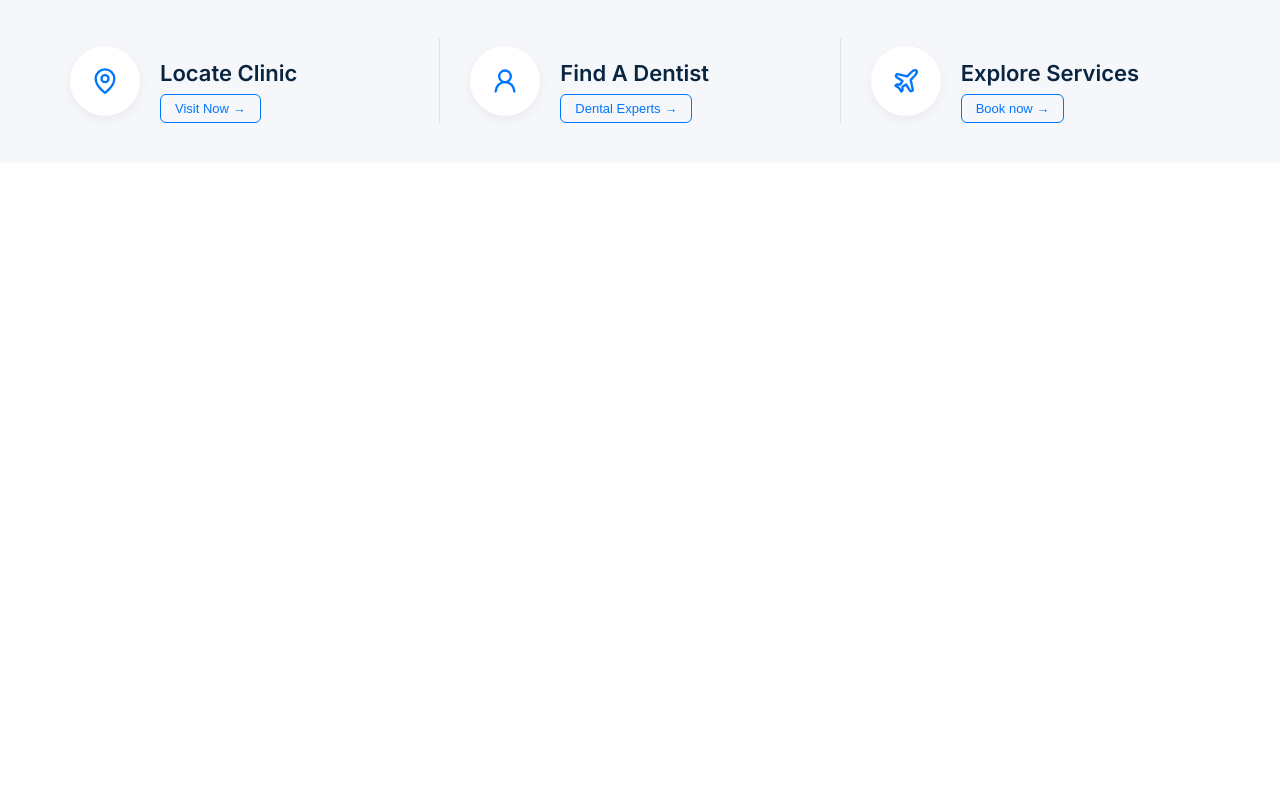
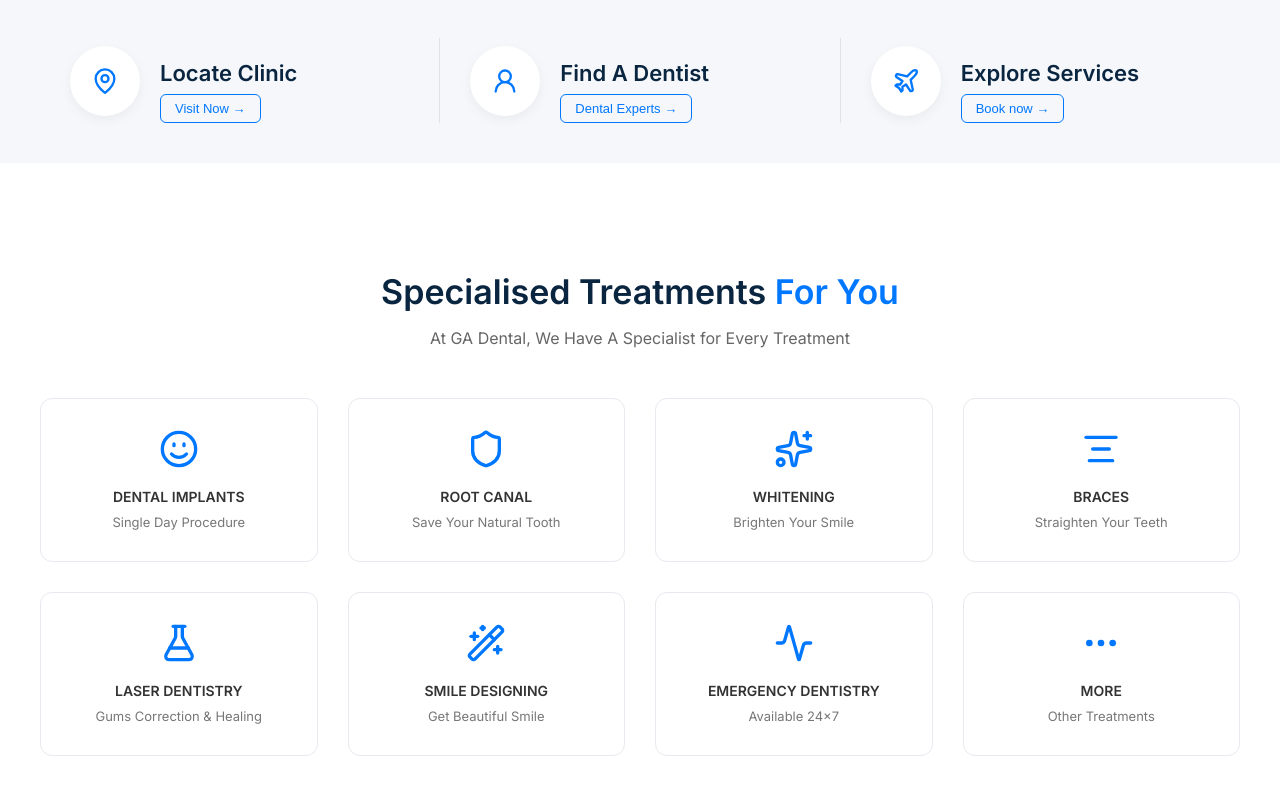
Before and after one commit to Arzun-Rzn/dental-clinic, a React (Vite) app: page / in a window 1280 px wide. Shown: the part 790-1585 px from the top of the page. Before the commit the page ends 953 px from the top, so only its background shows below. Built offline with nearby package versions, Linux system fonts and the light colour scheme.

Commit message:
added specialities

```diff
--- a/src/components/Specialities.jsx
+++ b/src/components/Specialities.jsx
@@ -1,11 +1,84 @@
-import React from 'react'
+import {
+  Smile,
+  Shield,
+  Sparkles,
+  AlignCenter,
+  FlaskConical,
+  Wand2,
+  Activity,
+  MoreHorizontal,
+} from "lucide-react";
 
-const Specialities = () => {
+import "../styles/Specialities.css";
+
+function Specialities() {
+  const data = [
+    {
+      icon: <Smile size={40} />,
+      title: "DENTAL IMPLANTS",
+      desc: "Single Day Procedure",
+    },
+    {
+      icon: <Shield size={40} />,
+      title: "ROOT CANAL",
+      desc: "Save Your Natural Tooth",
+    },
+    {
+      icon: <Sparkles size={40} />,
+      title: "WHITENING",
+      desc: "Brighten Your Smile",
+    },
+    {
+      icon: <AlignCenter size={40} />,
+      title: "BRACES",
+      desc: "Straighten Your Teeth",
+    },
+    {
+      icon: <FlaskConical size={40} />,
+      title: "LASER DENTISTRY",
+      desc: "Gums Correction & Healing",
+    },
+    {
+      icon: <Wand2 size={40} />,
+      title: "SMILE DESIGNING",
+      desc: "Get Beautiful Smile",
+    },
+    {
+      icon: <Activity size={40} />,
+      title: "EMERGENCY DENTISTRY",
+      desc: "Available 24x7",
+    },
+    {
+      icon: <MoreHorizontal size={40} />,
+      title: "MORE",
+      desc: "Other Treatments",
+    },
+  ];
+
   return (
-    <div>
+    <div className="specialities">
+      <div className="specialities-container">
 
+        {/* HEADING */}
+        <h2>
+          Specialised Treatments <span>For You</span>
+        </h2>
+        <p>At GA Dental, We Have A Specialist for Every Treatment</p>
+
+        {/* GRID */}
+        <div className="specialities-grid">
+          {data.map((item, index) => (
+            <div className="card" key={index}>
+              <div className="icon">{item.icon}</div>
+              <h3>{item.title}</h3>
+              <span>{item.desc}</span>
+            </div>
+          ))}
+        </div>
+
+      </div>
     </div>
-  )
+  );
 }
 
-export default Specialities
+export default Specialities;
--- /dev/null
+++ b/src/styles/Specialities.css
@@ -0,0 +1,83 @@
+.specialities {
+  padding: 80px 0;
+  background: #ffffff;
+}
+
+.specialities-container {
+  max-width: 1200px;
+  margin: 0 auto;
+  text-align: center;
+  padding: 0 20px;
+}
+
+/* HEADING */
+.specialities h2 {
+  font-size: 34px;
+  font-weight: 600;
+  margin-bottom: 10px;
+  color: #0a2540;
+}
+
+.specialities h2 span {
+  color: #0077ff;
+}
+
+.specialities p {
+  color: #666;
+  font-size: 16px;
+  margin-bottom: 50px;
+}
+
+/* GRID */
+.specialities-grid {
+  display: grid;
+  grid-template-columns: repeat(4, 1fr);
+  gap: 30px;
+}
+
+/* CARD */
+.card {
+  padding: 30px 20px;
+  border-radius: 12px;
+  border: 1px solid #e6e9ee;
+
+  background: #fff;
+  text-align: center;
+
+  transition: all 0.3s ease;
+  cursor: pointer;
+}
+
+/* ICON */
+.icon {
+  margin-bottom: 15px;
+  color: #0077ff;
+}
+
+/* TITLE */
+.card h3 {
+  font-size: 14px;
+  font-weight: 600;
+  margin-bottom: 6px;
+  color: #333;
+}
+
+/* DESC */
+.card span {
+  font-size: 13px;
+  color: #777;
+}
+
+/* 🔥 HOVER ANIMATION */
+.card:hover {
+  transform: translateY(-8px) scale(1.03);
+  box-shadow: 0 12px 30px rgba(0, 0, 0, 0.08);
+  background-color: #f0f0f0;
+  border-color: transparent;
+}
+
+/* ICON ANIMATION */
+.card:hover .icon {
+  transform: scale(1.1);
+  transition: transform 0.3s ease;
+}
```
